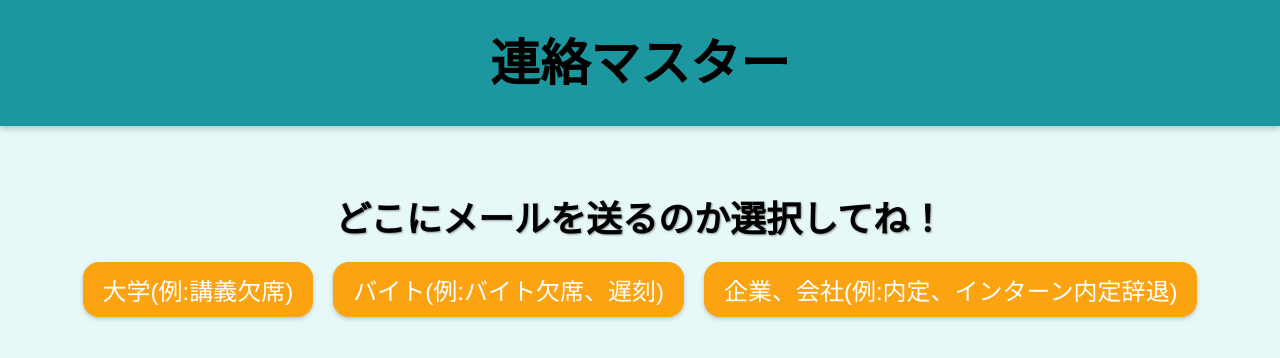
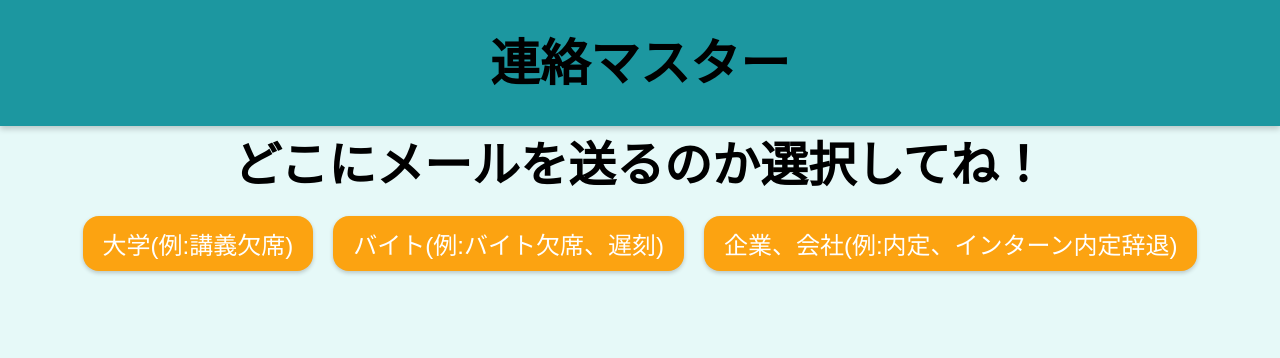
Before and after one commit to yusei53/ASAP, a React (Create React App) app: page / in a window 1280 px wide. Shown: the top 358 px of the page. Built offline with nearby package versions, Linux system fonts and the light colour scheme.

Commit message:
welcomepageにアニメーション追加

```diff
--- a/src/components/WelcomePage.jsx
+++ b/src/components/WelcomePage.jsx
@@ -1,37 +1,55 @@
-import React from "react";
-import styled from "styled-components";
+import React, { useState, useEffect } from "react";
+import styled, { keyframes } from "styled-components";
 import { Link } from "react-router-dom";
 import { Header } from "./Header";
 
-export const WelcomePage = () => {
-  return (
-    <SBDiv>
-      <Header />
-      <Container>
-        <Text>どこにメールを送るのか選択してね！</Text>
-        <ButtonContainer>
-          <StyledLink to="/university">
-            <Button>大学(例:講義欠席)</Button>
-          </StyledLink>
-          <StyledLink to="/part-time">
-            <Button>バイト(例:バイト欠席、遅刻)</Button>
-          </StyledLink>
-          <StyledLink to="/company">
-            <Button>企業、会社(例:内定、インターン内定辞退)</Button>
-          </StyledLink>
-        </ButtonContainer>
-      </Container>
-    </SBDiv>
-  );
-};
+const fadeIn = keyframes`
+  0% {
+    opacity: 0;
+  }
+  100% {
+    opacity: 1;
+  }
+`;
 
-const SBDiv = styled.div`
+const fadeOut = keyframes`
+  0% {
+    opacity: 1;
+  }
+  100% {
+    opacity: 0;
+  }
+`;
+
+const WelcomeContainer = styled.div`
+  animation: ${fadeIn} 1s ease;
+
+  /* Your existing styles */
   background-color: #e6f9f8;
   background-size: cover;
   background-position: center;
   height: 100vh;
   align-items: center;
   justify-content: center;
+`;
+
+const TextOverlay = styled.div`
+  position: fixed;
+  top: 0;
+  left: 0;
+  width: 100%;
+  height: 100vh;
+  background-color: #e6f9f8;
+  display: flex;
+  align-items: center;
+  justify-content: center;
+  animation: ${fadeOut} 1s ease 3s forwards;
+`;
+
+const Text = styled.div`
+  font-size: 48px;
+  font-weight: bold;
+  text-align: center;
 `;
 
 const Container = styled.div`
@@ -68,10 +86,45 @@ const Button = styled.button`
   }
 `;
 
-const Text = styled.div`
-  font-size: 36px;
-  font-weight: 600;
-  text-shadow: 1px 1px 2px rgba(0, 0, 0, 0.4);
-  margin-bottom: 20px;
-  margin-top: 5%;
-`;
+export const WelcomePage = () => {
+  const [showText, setShowText] = useState(true);
+
+  useEffect(() => {
+    const timer = setTimeout(() => {
+      setShowText(false);
+    }, 3000);
+
+    return () => {
+      clearTimeout(timer);
+    };
+  }, []);
+
+  return (
+    <WelcomeContainer>
+      {showText && (
+        <TextOverlay>
+          <Text>メールを書く時間すらも惜しんでしまうあなたへ</Text>
+        </TextOverlay>
+      )}
+      {!showText && (
+        <>
+          <Header />
+          <Container>
+            <Text>どこにメールを送るのか選択してね！</Text>
+            <ButtonContainer>
+              <StyledLink to="/university">
+                <Button>大学(例:講義欠席)</Button>
+              </StyledLink>
+              <StyledLink to="/part-time">
+                <Button>バイト(例:バイト欠席、遅刻)</Button>
+              </StyledLink>
+              <StyledLink to="/company">
+                <Button>企業、会社(例:内定、インターン内定辞退)</Button>
+              </StyledLink>
+            </ButtonContainer>
+          </Container>
+        </>
+      )}
+    </WelcomeContainer>
+  );
+};
```
